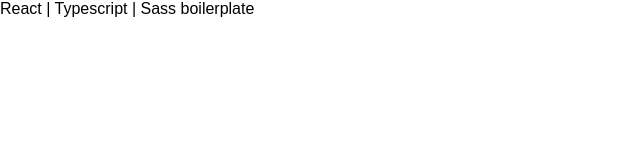
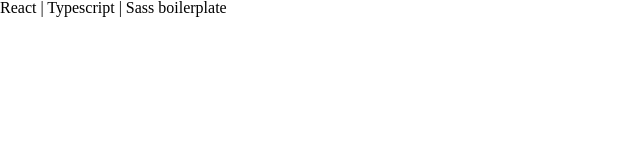
Before and after one commit to Varsine/Todo, a React (Create React App) app: page / in a window 1280 px wide. Shown: the top 160 px of the page, without its empty margins (0-640 px from the left). Built offline with nearby package versions, Linux system fonts and the light colour scheme.

Commit message:
Reset.scss

```diff
--- a/src/index.tsx
+++ b/src/index.tsx
@@ -6,6 +6,7 @@
 import App from './App';
 
 import './global.scss';
+import './reset.scss';
 
 ReactDOM.render(
   <React.StrictMode>
--- /dev/null
+++ b/src/reset.scss
@@ -0,0 +1,36 @@
+html, body, div, span, applet, object, iframe, h1, h2, h3, h4, h5, h6, p, blockquote, pre, a, abbr, acronym, address, big, cite, code, del, dfn, em, img, ins, kbd, q, s, samp, small, strike, strong, sub, sup, tt, var, b, u, i, center, dl, dt, dd, ol, ul, li, fieldset, form, label, legend, table, caption, tbody, tfoot, thead, tr, th, td, article, aside, canvas, details, embed, figure, figcaption, footer, header, hgroup, menu, nav, output, ruby, section, summary, time, mark, audio, video {
+  margin: 0;
+  padding: 0;
+  border: 0;
+  font-size: 100%;
+  font: inherit;
+  vertical-align: baseline; }
+
+/* HTML5 display-role reset for older browsers */
+
+article, aside, details, figcaption, figure, footer, header, hgroup, menu, nav, section {
+  display: block; }
+
+body {
+  line-height: 1;
+}
+
+ol, ul {
+  list-style: none; }
+
+blockquote, q {
+  quotes: none; }
+
+blockquote {
+  &:before, &:after {
+    content: '';
+    content: none; } }
+
+q {
+  &:before, &:after {
+    content: '';
+    content: none; } }
+
+table {
+  border-collapse: collapse;
+  border-spacing: 0; }
```
